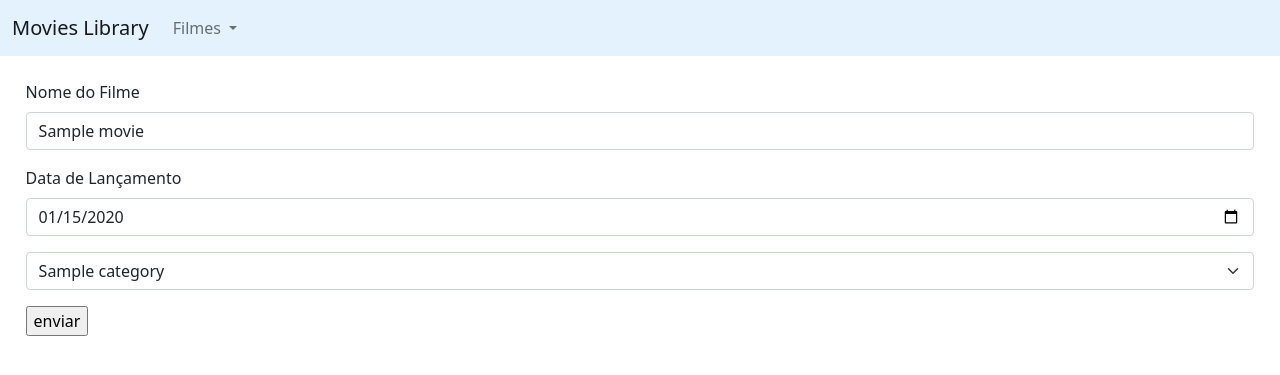
After one commit to diegolinkk/movies-library, a Django app: page /update/1/ in a window 1280 px wide. The commit adds this page. Shown: the top 375 px of the page. Run offline with Django 3.2, Linux system fonts and the light colour scheme; tables that the repository leaves empty hold one stand-in row (values such as "Sample post"); some libraries are stand-ins or nearby versions.

Commit message:
update movie - ok

```diff
--- a/andamento.txt
+++ b/andamento.txt
@@ -6,9 +6,9 @@ Delete Category
 
 
 fazendo:
-Update Movie
 
 feito:
+Update Movie
 Model - Movie
 Model Category
 Adicionar Movie e Category no Admin
--- a/movies_library/movies/templates/movies/index.html
+++ b/movies_library/movies/templates/movies/index.html
@@ -9,6 +9,7 @@
             <th scope="col">Nome</th>
             <th scope="col">Data de Publicação</th>
             <th scope="col">Categoria</th>
+            <th scope="col">Update</th>
             <th scope="col">Deletar</th>
         </tr>
     </thead>
@@ -19,6 +20,7 @@
                 <td>{{movie.movie_name}}</td>
                 <td>{{movie.publish_date}}</td>
                 <td>{{movie.category}}</td>
+                <td> <a href="{% url 'movies:update_movie' movie.id %}" class="btn btn-outline-primary">atualizar </a></td>
                 <td> <a href="{% url 'movies:delete_movie' movie.id %}" class="btn btn-outline-danger deletar-filme"> deletar </a></td>
             </tr>
         {% endfor %}
--- /dev/null
+++ b/movies_library/movies/templates/movies/update.html
@@ -0,0 +1,29 @@
+{% extends 'movies/base.html' %}
+{% block content %}
+
+    <form action="#" method="post">
+        {% csrf_token %}
+        <input type="hidden" name="id" value="{{movie.id}}">
+        <div class="mb-3">
+            <label for="movie_name" class="form-label"> Nome do Filme</label>
+            <input type="text" class="form-control" id="movie_name" name="movie_name" value="{{movie.movie_name}}">
+        </div>
+        <div class="mb-3">
+            <label for="publish_date" class="form-label"> Data de Lançamento</label>
+            <input type="date" class="form-control" name="publish_date" id="publish_date" value="{{data}}">
+        </div>
+        <div class="mb-3">
+            <select class="form-select"  name="category" id="category">
+                {% for category in categories %}
+                    <option value="{{category.id}}" {% if category.id == movie.category.id %} selected {% endif %} >
+                        {{category.category_name}}
+                </option>
+                {% endfor %}
+            </select>
+        </div>
+        <div>
+            <input type="submit" value="enviar">
+        </div>
+    </form>
+
+{% endblock %}
--- a/movies_library/movies/urls.py
+++ b/movies_library/movies/urls.py
@@ -7,4 +7,5 @@ urlpatterns = [
     path('',views.index,name='index'),
     path('adicionar/',views.add_movie,name='add_movie'),
     path('delete/<int:movie_id>/',views.delete_movie,name='delete_movie'),
+    path('update/<int:movie_id>/', views.update_movie,name='update_movie'),
 ]
--- a/movies_library/movies/views.py
+++ b/movies_library/movies/views.py
@@ -32,3 +32,26 @@ def delete_movie(request,movie_id):
     movie.delete()
 
     return HttpResponseRedirect(reverse('movies:index'))
+
+def update_movie(request,movie_id):
+
+    #rotina de update caso os dados venham de POST
+    if request.method == 'POST':
+        m = Movie.objects.get(pk=request.POST['id'])
+
+        m.movie_name = request.POST['movie_name']
+        m.publish_date = request.POST['publish_date']
+
+        #atualizando a categoria - uma chave estrangeira
+        c = Category.objects.get(pk=request.POST['category'])
+        m.category = c
+
+        m.save()
+
+        return HttpResponseRedirect(reverse('movies:index'))
+
+    #caso não seja POST, carrega os dados utilizando o movie_id vindo do GET
+    categories = Category.objects.all()
+    movie = Movie.objects.get(pk=movie_id)
+    data = str(movie.publish_date) #tive que converter a data para string
+    return render(request,'movies/update.html',{'movie': movie, 'categories':categories, 'data': data})
```
